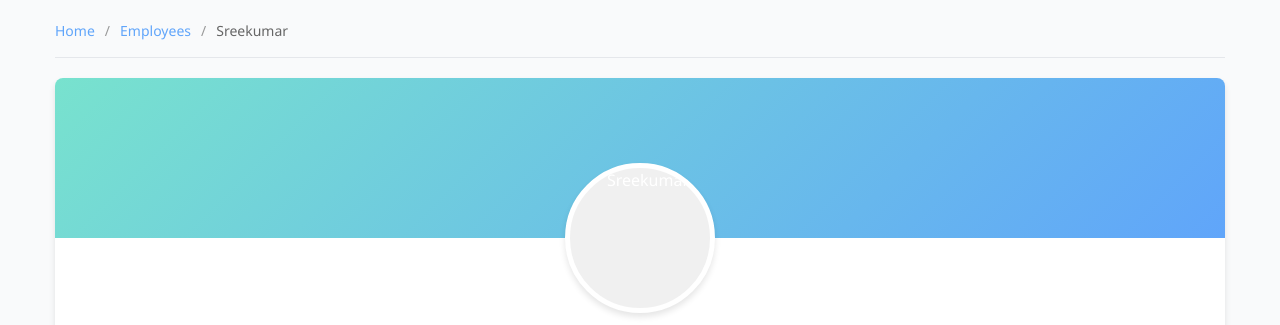
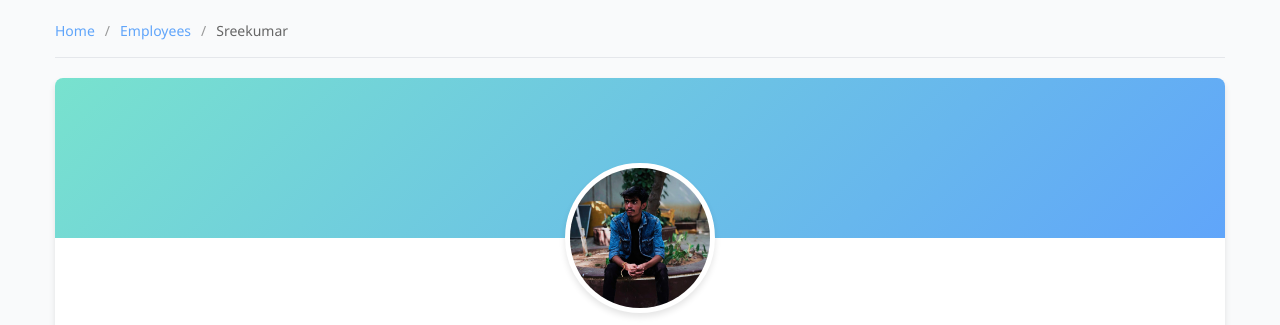
Before and after one commit to sreemeditec/employeedetails, a plain HTML site: page index.html in a window 1280 px wide. Shown: the top 325 px of the page. Drawn offline with Linux system fonts and the light colour scheme.

Commit message:
Add files via upload

```diff
--- a/index.html
+++ b/index.html
@@ -380,7 +380,7 @@
                 <div class="profile-header">
                     <div class="cover-photo"></div>
                     <div class="employee-photo">
-                        <img src="" alt="Sreekumar">
+                        <img src="sree.jpg" alt="Sreekumar">
                     </div>
                     <div class="profile-info">
                         <h1 class="profile-name">Sreekumar</h1>
```
